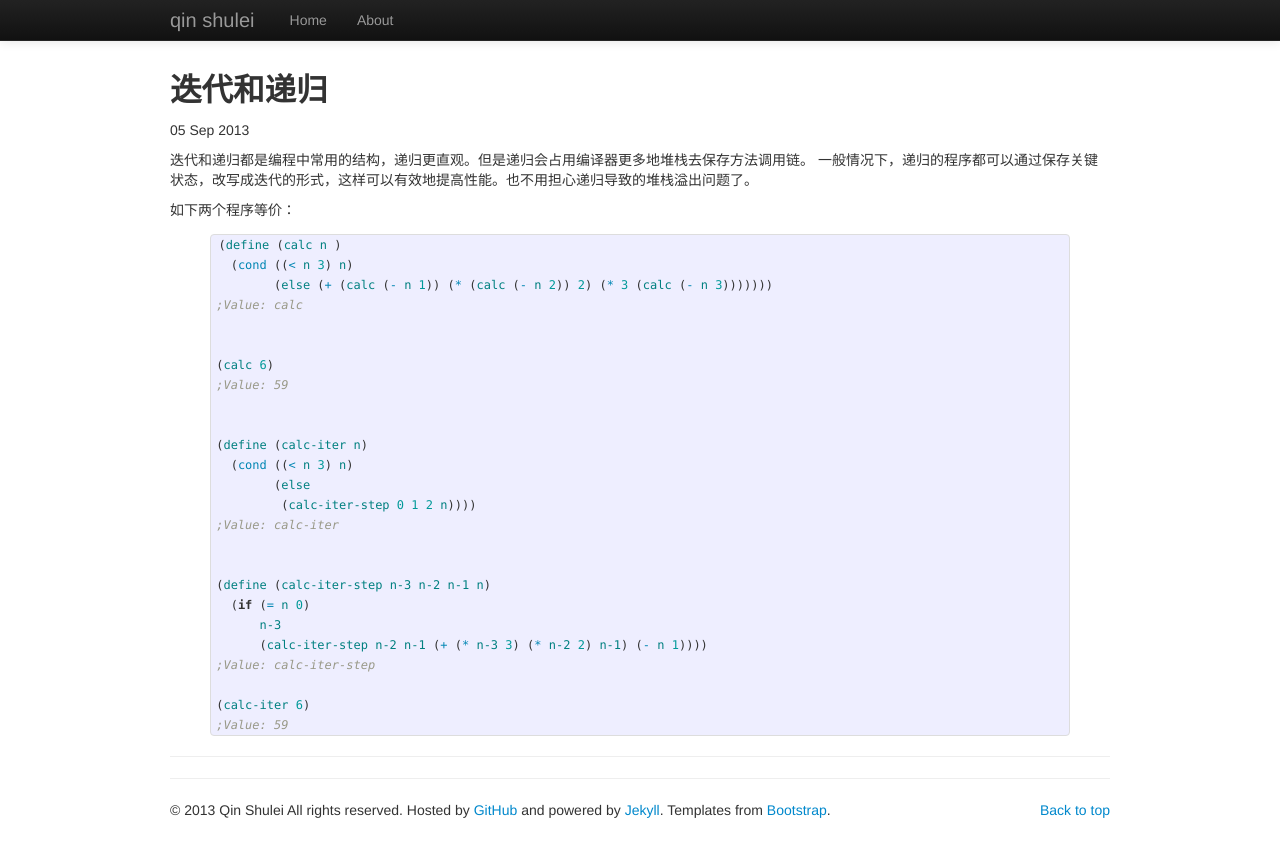
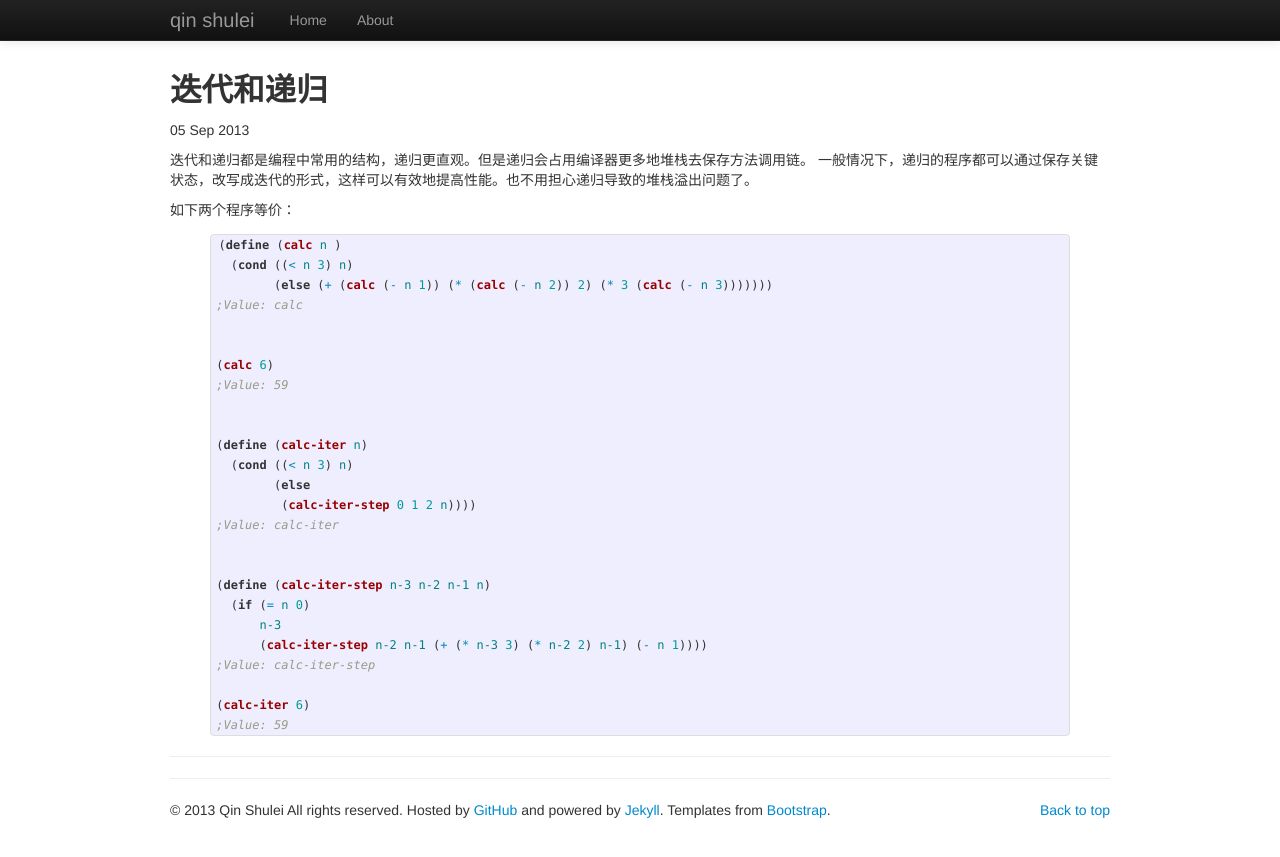
Before and after one commit to qinshulei/qinshulei.github.io, a Jekyll site: the page built from _posts/2013-09-07-practice-1-11.markdown, in a window 1280 px wide. Shown: the top 857 px of the page. Built offline with Jekyll 4.4.1, drawn with Linux system fonts in a browser that asks for light colours; Markdown is read by kramdown in place of the engine named in the settings; comment, search, counter and statistics services are not loaded.

Commit message:
fix the lanuage

```diff
--- a/_posts/2013-09-07-practice-1-11.markdown
+++ b/_posts/2013-09-07-practice-1-11.markdown
@@ -10,7 +10,7 @@ categories: blog lisp
 
 如下两个程序等价：
 
-{% highlight lisp %}
+{% highlight Scheme %}
 (define (calc n )
   (cond ((< n 3) n)
 	(else (+ (calc (- n 1)) (* (calc (- n 2)) 2) (* 3 (calc (- n 3)))))))
```
